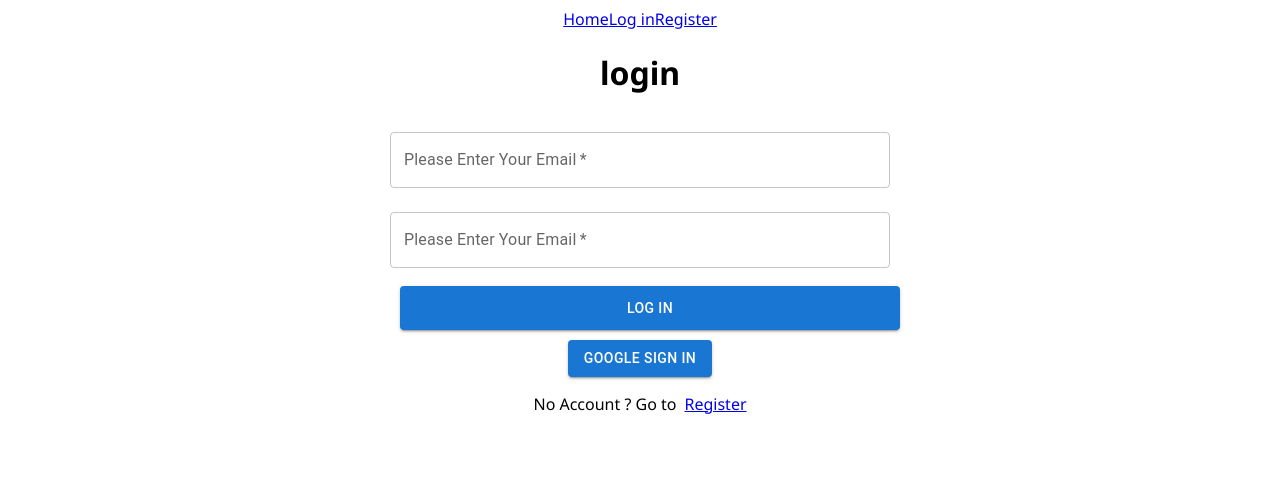
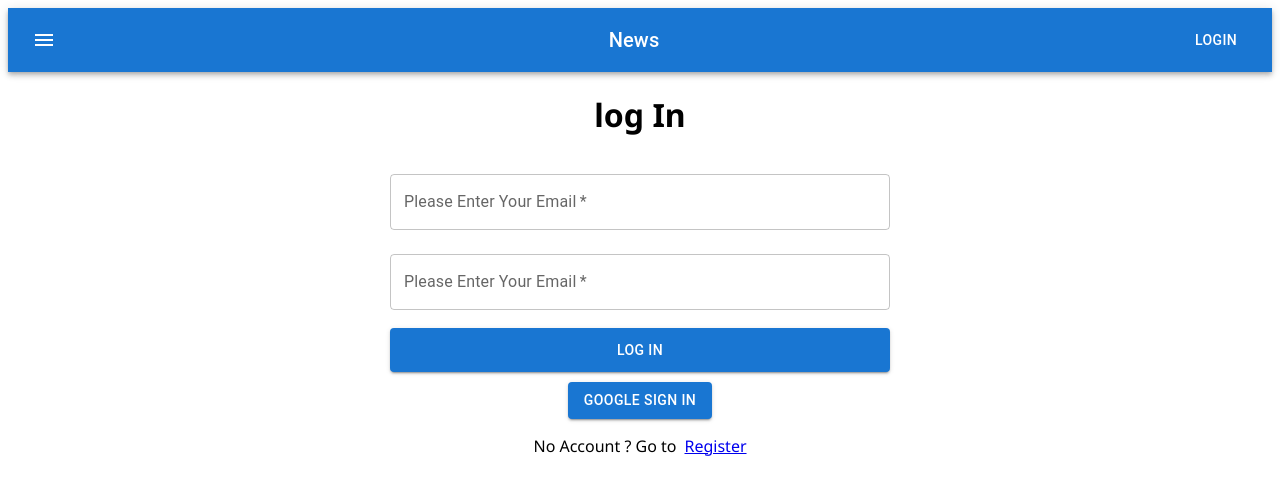
Before and after one commit to mdselimme/Google-firebase-login-system-implementation, a React (Vite) app: page /login in a window 1280 px wide. Shown: the top 494 px of the page. Built offline with nearby package versions, Linux system fonts and the light colour scheme.

Commit message:
add-header-from-mui

```diff
--- a/package.json
+++ b/package.json
@@ -12,11 +12,13 @@
   "dependencies": {
     "@emotion/react": "^11.13.3",
     "@emotion/styled": "^11.13.0",
+    "@mui/icons-material": "^6.1.7",
     "@mui/material": "^6.1.7",
     "firebase": "^11.0.2",
     "react": "^18.3.1",
     "react-dom": "^18.3.1",
-    "react-router-dom": "^6.28.0"
+    "react-router-dom": "^6.28.0",
+    "react-toastify": "^10.0.6"
   },
   "devDependencies": {
     "@eslint/js": "^9.13.0",
--- a/src/Components/Header/Header.jsx
+++ b/src/Components/Header/Header.jsx
@@ -1,11 +1,33 @@
-import { NavLink } from "react-router-dom";
-
+import AppBar from "@mui/material/AppBar";
+import Box from "@mui/material/Box";
+import Toolbar from "@mui/material/Toolbar";
+import Typography from "@mui/material/Typography";
+import MenuIcon from "@mui/icons-material/Menu";
+import Button from "@mui/material/Button";
+import IconButton from "@mui/material/IconButton";
+// import MenuIcon from "@mui/icons-material/Menu";
 const Header = () => {
   return (
     <div>
-      <NavLink to={"/"}>Home</NavLink>
-      <NavLink to={"/login"}>Log in</NavLink>
-      <NavLink to={"/signin"}>Register</NavLink>
+      <Box sx={{ flexGrow: 1, bgcolor: "white" }}>
+        <AppBar position="static">
+          <Toolbar>
+            <IconButton
+              size="large"
+              edge="start"
+              color="inherit"
+              aria-label="menu"
+              sx={{ mr: 2 }}
+            >
+              <MenuIcon />
+            </IconButton>
+            <Typography variant="h6" component="div" sx={{ flexGrow: 1 }}>
+              News
+            </Typography>
+            <Button color="inherit">Login</Button>
+          </Toolbar>
+        </AppBar>
+      </Box>
     </div>
   );
 };
--- a/src/Components/Login/Login.jsx
+++ b/src/Components/Login/Login.jsx
@@ -55,7 +55,7 @@
 
   return (
     <div>
-      <h1>login</h1>
+      <h1>log In</h1>
       {userData.email ? (
         <Button onClick={signOutUser} variant="contained">
           Sign Out
@@ -86,9 +86,9 @@
               />
               <Button
                 type="submit"
+                style={{ margin: "10px 0", padding: "10px" }}
                 variant="contained"
                 fullWidth
-                sx={{ margin: "10px", padding: "10px" }}
               >
                 Log In
               </Button>
--- a/src/Components/Signin/Signin.jsx
+++ b/src/Components/Signin/Signin.jsx
@@ -89,8 +89,8 @@
             <Button
               type="submit"
               variant="contained"
+              style={{ margin: "10px 0", padding: "10px" }}
               fullWidth
-              sx={{ margin: "10px", padding: "10px" }}
             >
               Sign In
             </Button>
```
Also changed, not shown: 1 other file (tests, documents, lock files or other folders).
